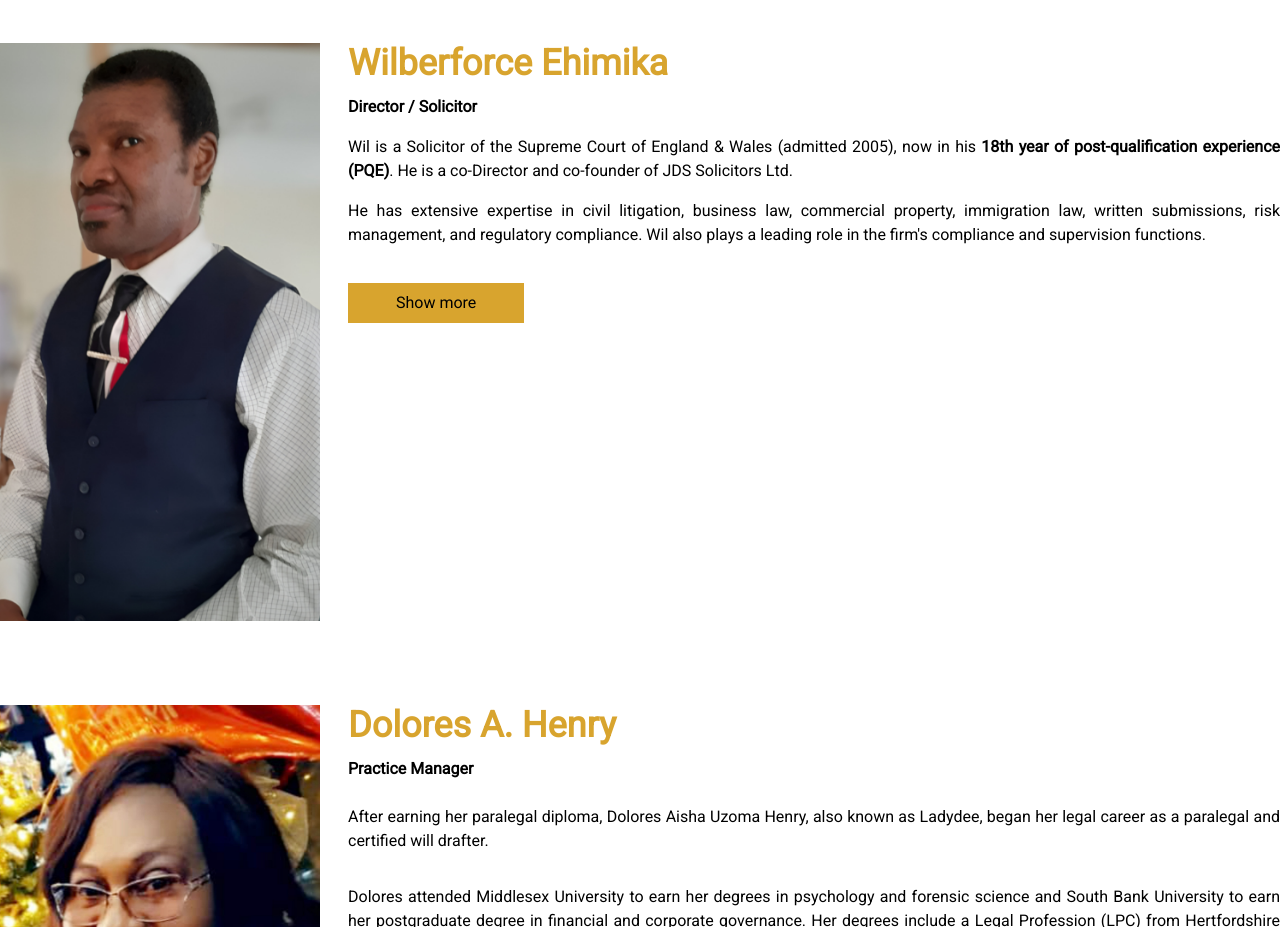
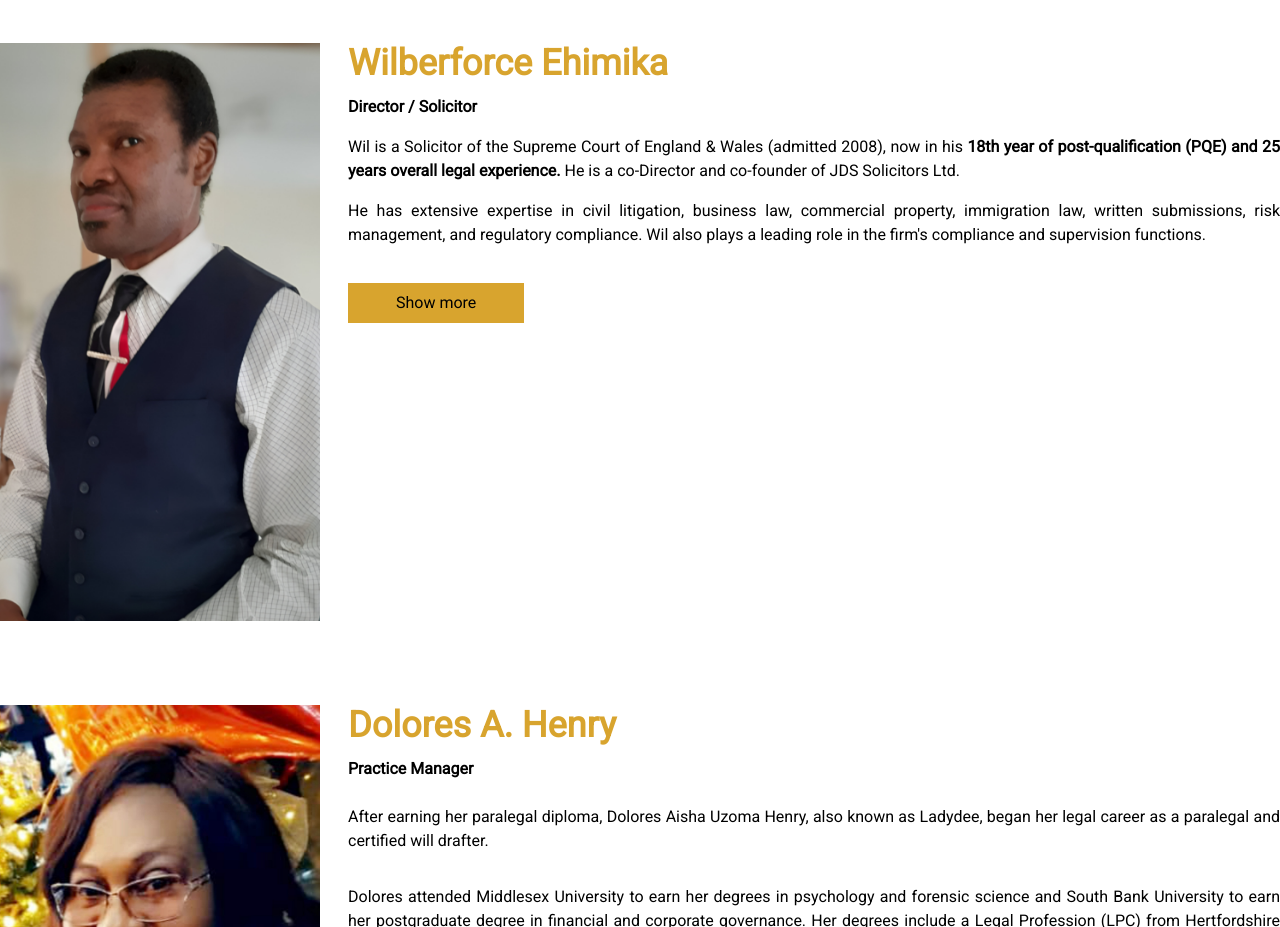
Before and after one commit to coolrass1/jdswebsiteapp, a Next.js app: page /solicitors in a window 1280 px wide. Shown: the part 1100-2027 px from the top of the page. Built offline with nearby package versions, Linux system fonts and the light colour scheme.

Commit message:
Update Wil's admission year to 2008 and add 25 years overall legal experience

```diff
--- a/app/components/solicitors/Solicitor2.jsx
+++ b/app/components/solicitors/Solicitor2.jsx
@@ -32,10 +32,10 @@ const Solicitor2 = () => {
           </h1>
           <h3 className="font-extrabold mb-2">Director / Solicitor </h3>
           <p className="py-2 text-justify">
-            Wil is a Solicitor of the Supreme Court of England &amp; Wales (admitted 2005), now in his <strong>18th year of post-qualification experience (PQE)</strong>. He is a co-Director and co-founder of JDS Solicitors Ltd.
+            Wil is a Solicitor of the Supreme Court of England &amp; Wales (admitted 2008), now in his <strong>18th year of post-qualification (PQE) and 25 years overall legal experience.</strong> He is a co-Director and co-founder of JDS Solicitors Ltd.
           </p>
           <p className="py-2 text-justify">
-            He has extensive expertise in civil litigation, business law, commercial property, immigration law, written submissions, risk management, and regulatory compliance. Wil also plays a leading role in the firm's compliance and supervision functions.
+            He has extensive expertise in civil litigation, business law, commercial property, immigration law, written submissions, risk management, and regulatory compliance. Wil also plays a leading role in the firm&apos;s compliance and supervision functions.
           </p>
 
 
```
